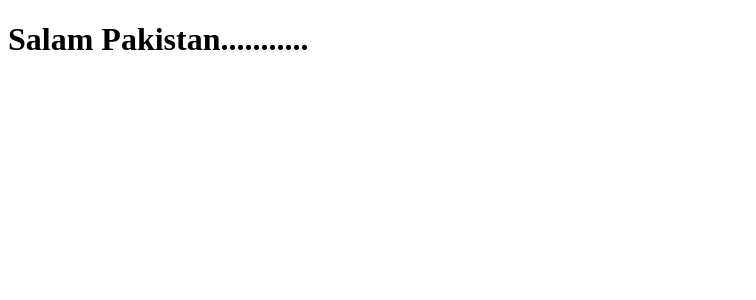
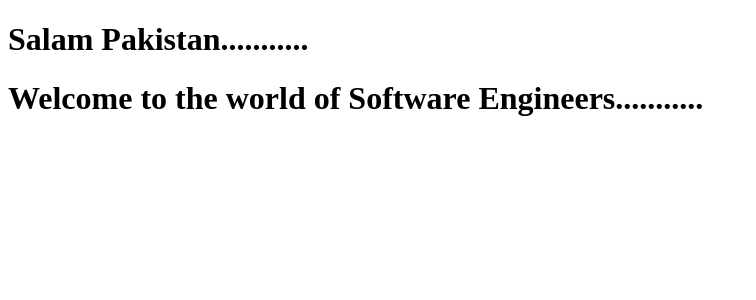
Before and after one commit to MTBC-DevOps-MH149/react-test-ci, a React (Create React App) app: page / in a window 1280 px wide. Shown: the top 300 px of the page, without its empty margins (0-756 px from the left). Built offline with nearby package versions, Linux system fonts and the light colour scheme; what react-tiger-transition would draw is missing.

Commit message:
h1 new tag

```diff
--- a/src/App.js
+++ b/src/App.js
@@ -105,7 +105,11 @@
     //     </Route>
     //   </Navigation>
     // </Router>
+    <>
     <h1>Salam Pakistan...........</h1>
+    <h1>Welcome to the world of Software Engineers...........</h1>
+    </>
+
   );
 };
 
```
